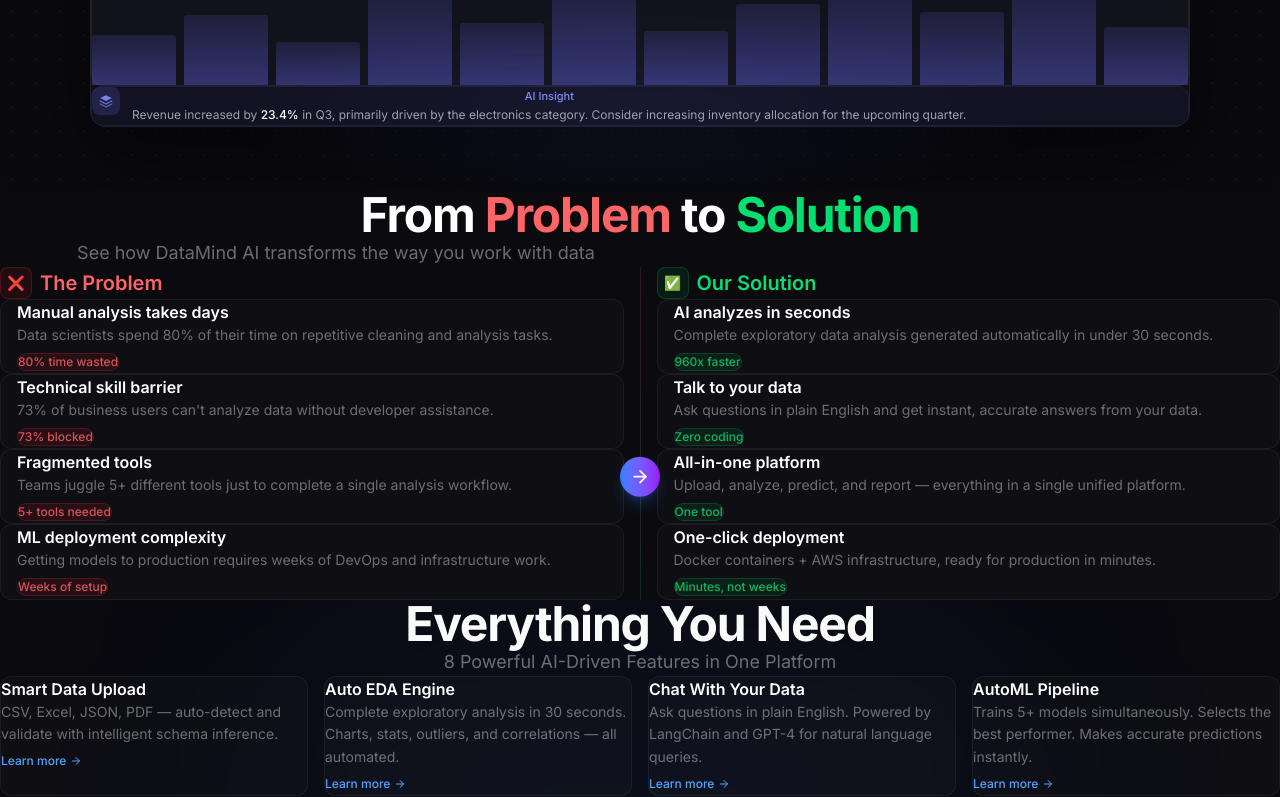
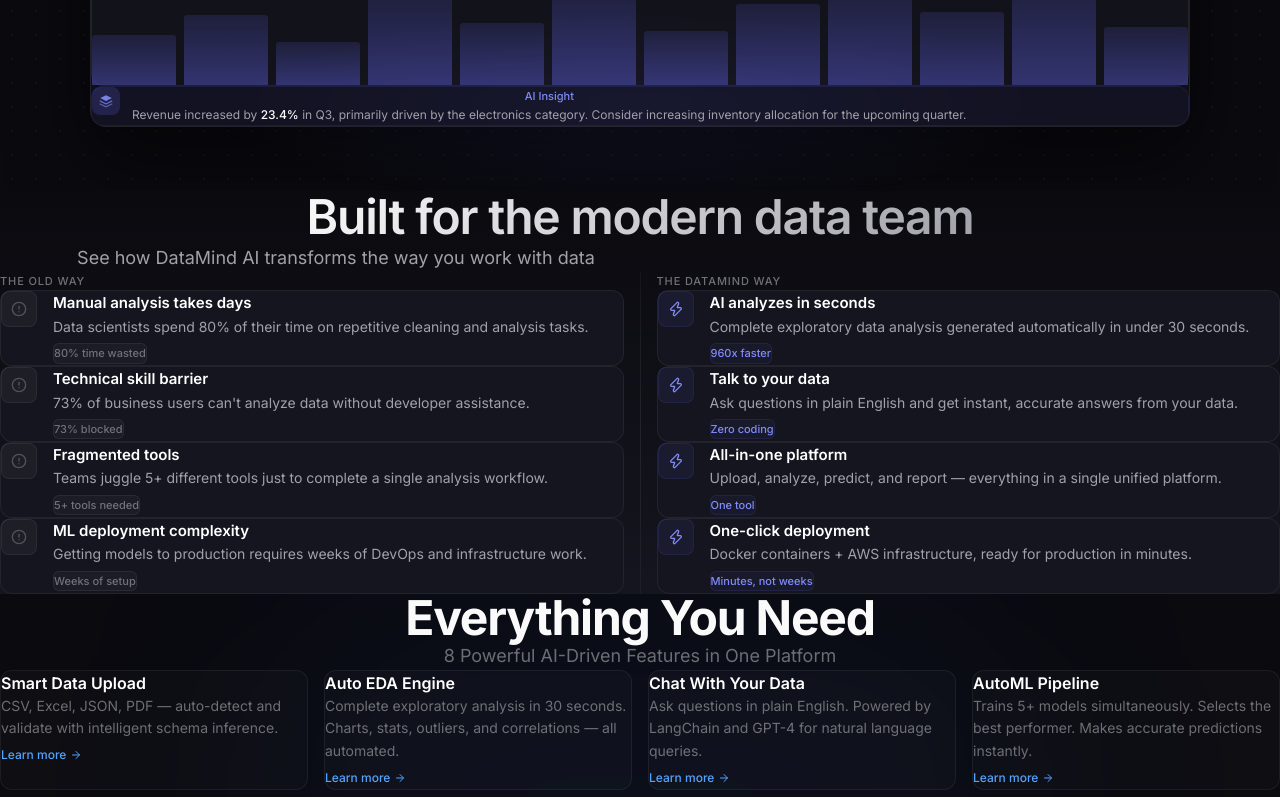
Before and after one commit to zunayed328/DataMind_AI, a Next.js app in the folder datamind-ai/: page / in a window 1280 px wide. Shown: the part 529-1326 px from the top of the page. Built offline with nearby package versions, Linux system fonts and the light colour scheme.

Commit message:
feat: add ProblemSolutionSection component to landing page

```diff
--- a/datamind-ai/components/sections/problem-solution.tsx
+++ b/datamind-ai/components/sections/problem-solution.tsx
@@ -3,21 +3,18 @@
 import { motion } from "framer-motion";
 import { FadeIn, StaggerContainer, StaggerItem } from "@/components/animations/fade-in";
 import { problems, solutions } from "@/lib/constants";
-import { ArrowRight } from "lucide-react";
+import { AlertCircle, Zap } from "lucide-react";
 
 export function ProblemSolutionSection() {
   return (
     <section className="relative py-24 sm:py-32 overflow-hidden">
-      <div className="absolute inset-0 grid-pattern opacity-50" />
-      <div className="relative max-w-7xl mx-auto px-4 sm:px-6 lg:px-8">
+      <div className="absolute inset-0" style={{ background: "linear-gradient(180deg, #0A0A0F 0%, #15151F 100%)" }} />
+      <div className="relative max-w-[1280px] mx-auto px-6 lg:px-8">
         <FadeIn className="text-center mb-16">
-          <h2 className="text-3xl sm:text-4xl lg:text-5xl font-bold tracking-tight">
-            <span className="text-white">From </span>
-            <span className="text-red-400">Problem</span>
-            <span className="text-white"> to </span>
-            <span className="text-green-400">Solution</span>
+          <h2 className="text-3xl sm:text-4xl lg:text-5xl font-semibold tracking-[-0.025em] leading-[1.1]">
+            <span className="text-gradient">Built for the modern data team</span>
           </h2>
-          <p className="mt-4 text-white/40 text-lg max-w-2xl mx-auto">
+          <p className="mt-4 text-text-secondary text-lg max-w-2xl mx-auto">
             See how DataMind AI transforms the way you work with data
           </p>
         </FadeIn>
@@ -26,29 +23,29 @@
           {/* Problems */}
           <StaggerContainer className="space-y-4">
             <FadeIn>
-              <h3 className="text-xl font-semibold text-red-400 mb-6 flex items-center gap-2">
-                <span className="w-8 h-8 rounded-lg bg-red-500/10 border border-red-500/20 flex items-center justify-center text-sm">
-                  ❌
-                </span>
-                The Problem
+              <h3 className="text-[11px] font-medium text-text-tertiary uppercase tracking-[0.08em] mb-6">
+                The old way
               </h3>
             </FadeIn>
             {problems.map((problem, i) => (
               <StaggerItem key={i}>
                 <motion.div
-                  whileHover={{ y: -4, scale: 1.01 }}
-                  className="group rounded-xl border border-white/[0.06] bg-white/[0.02] p-5 hover:border-red-500/20 hover:bg-red-500/[0.03] transition-all duration-300"
+                  whileHover={{ y: -2 }}
+                  transition={{ duration: 0.2 }}
+                  className="group rounded-xl border border-white/[0.06] bg-bg-tertiary p-6 hover:border-white/[0.12] transition-all duration-300"
                 >
                   <div className="flex items-start gap-4">
-                    <span className="text-2xl flex-shrink-0 mt-0.5">{problem.icon}</span>
+                    <div className="w-9 h-9 rounded-lg bg-white/[0.04] border border-white/[0.06] flex items-center justify-center flex-shrink-0">
+                      <AlertCircle className="w-4 h-4 text-text-disabled" />
+                    </div>
                     <div className="flex-1">
-                      <h4 className="text-base font-semibold text-white mb-1">
+                      <h4 className="text-[15px] font-semibold text-white mb-1">
                         {problem.title}
                       </h4>
-                      <p className="text-sm text-white/40 leading-relaxed">
+                      <p className="text-sm text-text-secondary leading-relaxed">
                         {problem.description}
                       </p>
-                      <span className="inline-block mt-2 text-xs font-medium text-red-400/80 px-2 py-0.5 rounded-full bg-red-500/10 border border-red-500/20">
+                      <span className="inline-block mt-3 text-[11px] font-medium text-text-tertiary px-2.5 py-1 rounded-md bg-white/[0.03] border border-white/[0.06]">
                         {problem.stat}
                       </span>
                     </div>
@@ -59,44 +56,36 @@
           </StaggerContainer>
 
           {/* Center Divider */}
-          <div className="hidden lg:flex flex-col items-center justify-center h-full py-20">
-            <div className="w-px h-full bg-gradient-to-b from-red-500/20 via-white/10 to-green-500/20 relative">
-              <motion.div
-                animate={{ y: [0, 200, 0] }}
-                transition={{ duration: 4, repeat: Infinity, ease: "easeInOut" }}
-                className="absolute left-1/2 -translate-x-1/2 w-10 h-10 rounded-full bg-gradient-to-r from-blue-500 to-purple-600 flex items-center justify-center shadow-lg shadow-blue-500/25"
-              >
-                <ArrowRight className="w-5 h-5 text-white" />
-              </motion.div>
-            </div>
+          <div className="hidden lg:flex flex-col items-center justify-center h-full py-16">
+            <div className="w-px h-full bg-gradient-to-b from-white/[0.04] via-white/[0.08] to-white/[0.04]" />
           </div>
 
           {/* Solutions */}
-          <StaggerContainer staggerDelay={0.12} className="space-y-4">
+          <StaggerContainer staggerDelay={0.1} className="space-y-4">
             <FadeIn>
-              <h3 className="text-xl font-semibold text-green-400 mb-6 flex items-center gap-2">
-                <span className="w-8 h-8 rounded-lg bg-green-500/10 border border-green-500/20 flex items-center justify-center text-sm">
-                  ✅
-                </span>
-                Our Solution
+              <h3 className="text-[11px] font-medium text-text-tertiary uppercase tracking-[0.08em] mb-6">
+                The DataMind way
               </h3>
             </FadeIn>
             {solutions.map((solution, i) => (
               <StaggerItem key={i}>
                 <motion.div
-                  whileHover={{ y: -4, scale: 1.01 }}
-                  className="group rounded-xl border border-white/[0.06] bg-white/[0.02] p-5 hover:border-green-500/20 hover:bg-green-500/[0.03] transition-all duration-300"
+                  whileHover={{ y: -2 }}
+                  transition={{ duration: 0.2 }}
+                  className="group rounded-xl border border-white/[0.06] bg-bg-tertiary p-6 hover:border-accent/[0.2] transition-all duration-300"
                 >
                   <div className="flex items-start gap-4">
-                    <span className="text-2xl flex-shrink-0 mt-0.5">{solution.icon}</span>
+                    <div className="w-9 h-9 rounded-lg bg-accent/[0.08] border border-accent/[0.12] flex items-center justify-center flex-shrink-0">
+                      <Zap className="w-4 h-4 text-accent-light" />
+                    </div>
                     <div className="flex-1">
-                      <h4 className="text-base font-semibold text-white mb-1">
+                      <h4 className="text-[15px] font-semibold text-white mb-1">
                         {solution.title}
                       </h4>
-                      <p className="text-sm text-white/40 leading-relaxed">
+                      <p className="text-sm text-text-secondary leading-relaxed">
                         {solution.description}
                       </p>
-                      <span className="inline-block mt-2 text-xs font-medium text-green-400/80 px-2 py-0.5 rounded-full bg-green-500/10 border border-green-500/20">
+                      <span className="inline-block mt-3 text-[11px] font-medium text-accent-light px-2.5 py-1 rounded-md bg-accent/[0.06] border border-accent/[0.12]">
                         {solution.benefit}
                       </span>
                     </div>
```
